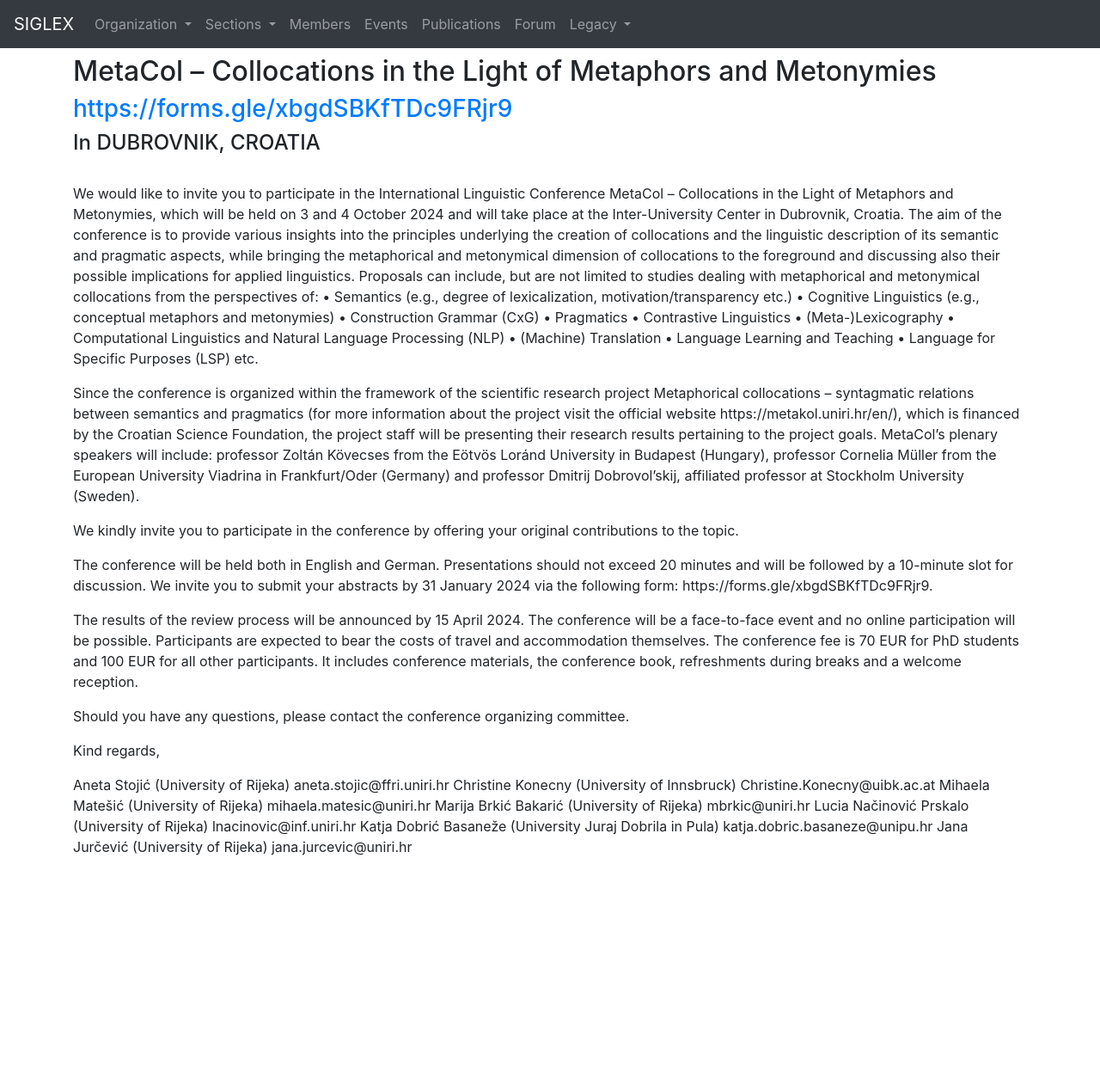
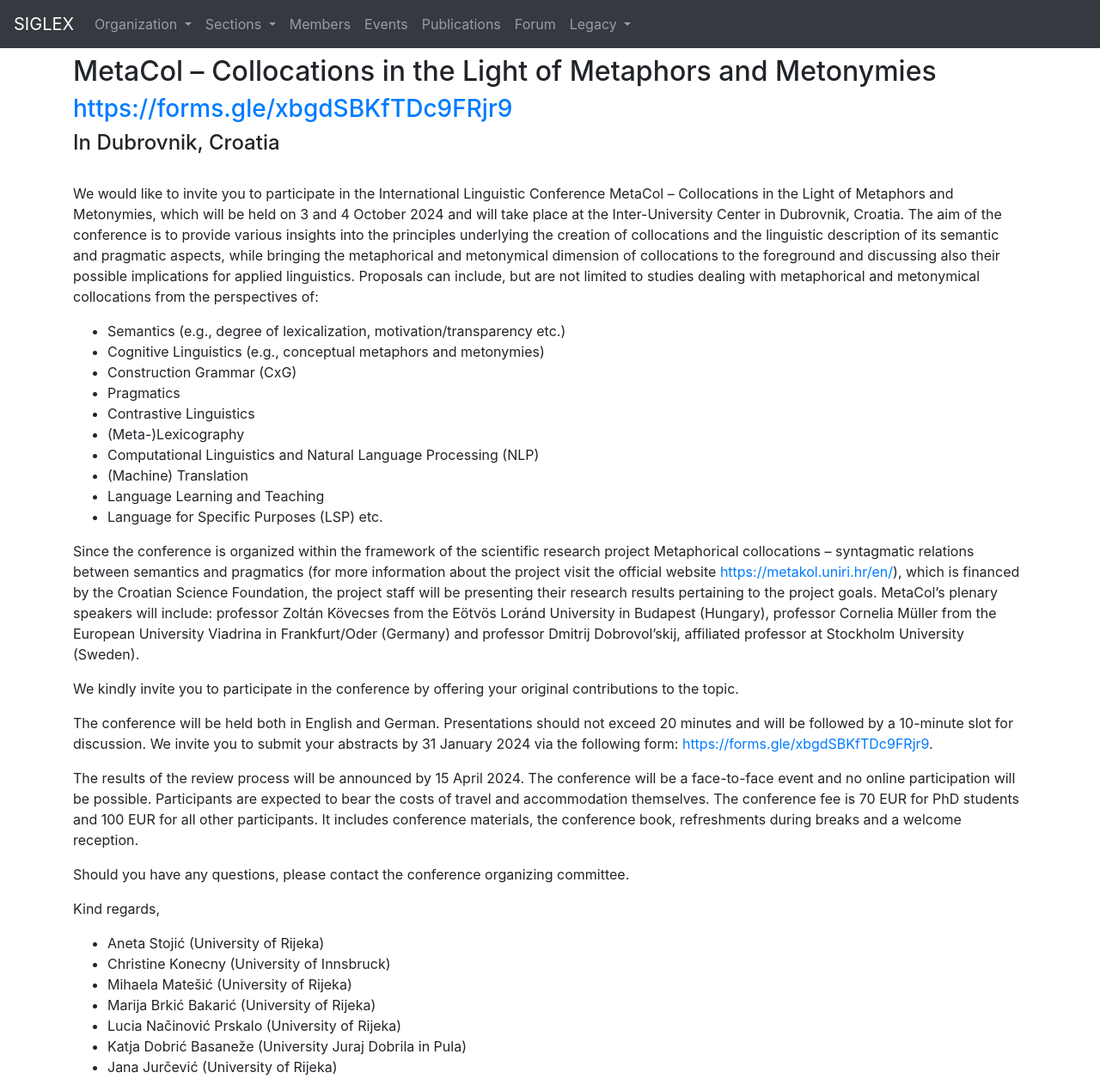
Before and after one commit to acl-org/siglex, a Jekyll site: the page built from _posts/events/2024-10-03-METACOL.md, in a window 1280 px wide. Shown: the whole page at 86% size. Built offline with Jekyll 4.4.1, drawn with Linux system fonts in a browser that asks for light colours; before the commit the page ends 1013 px from its top, so only the background shows below that.

Commit message:
Corrections

```diff
--- a/_posts/events/2024-10-03-METACOL.md
+++ b/_posts/events/2024-10-03-METACOL.md
@@ -3,29 +3,29 @@ layout: post
 categories: [event]
 event_name: MetaCol – Collocations in the Light of Metaphors and Metonymies
 event_url: https://forms.gle/xbgdSBKfTDc9FRjr9
-event_location: DUBROVNIK, CROATIA
+event_location: Dubrovnik, Croatia
 event_submission_date: 2024-01-31
 ---
 
 We would like to invite you to participate in the International Linguistic Conference MetaCol – Collocations in the Light of Metaphors and Metonymies, which will be held on 3 and 4 October 2024 and will take place at the Inter-University Center in Dubrovnik, Croatia.
 The aim of the conference is to provide various insights into the principles underlying the creation of collocations and the linguistic description of its semantic and pragmatic aspects, while bringing the metaphorical and metonymical dimension of collocations to the foreground and discussing also their possible implications for applied linguistics. Proposals can include, but are not limited to studies dealing with metaphorical and metonymical collocations from the perspectives of:
-•	Semantics (e.g., degree of lexicalization, motivation/transparency etc.)
-•	Cognitive Linguistics (e.g., conceptual metaphors and metonymies)
-•	Construction Grammar (CxG)
-•	Pragmatics
-•	Contrastive Linguistics
-•	(Meta-)Lexicography
-•	Computational Linguistics and Natural Language Processing (NLP)
-•	(Machine) Translation
-•	Language Learning and Teaching
-•	Language for Specific Purposes (LSP) etc.
+- Semantics (e.g., degree of lexicalization, motivation/transparency etc.)
+- Cognitive Linguistics (e.g., conceptual metaphors and metonymies)
+- Construction Grammar (CxG)
+- Pragmatics
+- Contrastive Linguistics
+- (Meta-)Lexicography
+- Computational Linguistics and Natural Language Processing (NLP)
+- (Machine) Translation
+- Language Learning and Teaching
+- Language for Specific Purposes (LSP) etc.
 
-Since the conference is organized within the framework of the scientific research project Metaphorical collocations – syntagmatic relations between semantics and pragmatics (for more information about the project visit the official website https://metakol.uniri.hr/en/), which is financed by the Croatian Science Foundation, the project staff will be presenting their research results pertaining to the project goals.
+Since the conference is organized within the framework of the scientific research project Metaphorical collocations – syntagmatic relations between semantics and pragmatics (for more information about the project visit the official website <https://metakol.uniri.hr/en/>), which is financed by the Croatian Science Foundation, the project staff will be presenting their research results pertaining to the project goals.
 MetaCol’s plenary speakers will include: professor Zoltán Kövecses from the Eötvös Loránd University in Budapest (Hungary), professor Cornelia Müller from the European University Viadrina in Frankfurt/Oder (Germany) and professor Dmitrij Dobrovol’skij, affiliated professor at Stockholm University (Sweden).
 
 We kindly invite you to participate in the conference by offering your original contributions to the topic.
 
-The conference will be held both in English and German. Presentations should not exceed 20 minutes and will be followed by a 10-minute slot for discussion. We invite you to submit your abstracts by 31 January 2024 via the following form: https://forms.gle/xbgdSBKfTDc9FRjr9.
+The conference will be held both in English and German. Presentations should not exceed 20 minutes and will be followed by a 10-minute slot for discussion. We invite you to submit your abstracts by 31 January 2024 via the following form: <https://forms.gle/xbgdSBKfTDc9FRjr9>.
 
 The results of the review process will be announced by 15 April 2024.
 The conference will be a face-to-face event and no online participation will be possible. Participants are expected to bear the costs of travel and accommodation themselves. The conference fee is 70 EUR for PhD students and 100 EUR for all other participants. It includes conference materials, the conference book, refreshments during breaks and a welcome reception.
@@ -34,9 +34,10 @@ Should you have any questions, please contact the conference organizing committe
 
 Kind regards,
 
-Aneta Stojić (University of Rijeka) aneta.stojic@ffri.uniri.hr
-Christine Konecny (University of Innsbruck) Christine.Konecny@uibk.ac.at Mihaela Matešić (University of Rijeka) mihaela.matesic@uniri.hr
-Marija Brkić Bakarić (University of Rijeka) mbrkic@uniri.hr
-Lucia Načinović Prskalo (University of Rijeka) lnacinovic@inf.uniri.hr
-Katja Dobrić Basaneže (University Juraj Dobrila in Pula) katja.dobric.basaneze@unipu.hr
-Jana Jurčević (University of Rijeka) jana.jurcevic@uniri.hr
+- Aneta Stojić (University of Rijeka)
+- Christine Konecny (University of Innsbruck)
+- Mihaela Matešić (University of Rijeka)
+- Marija Brkić Bakarić (University of Rijeka)
+- Lucia Načinović Prskalo (University of Rijeka)
+- Katja Dobrić Basaneže (University Juraj Dobrila in Pula)
+- Jana Jurčević (University of Rijeka)
```
